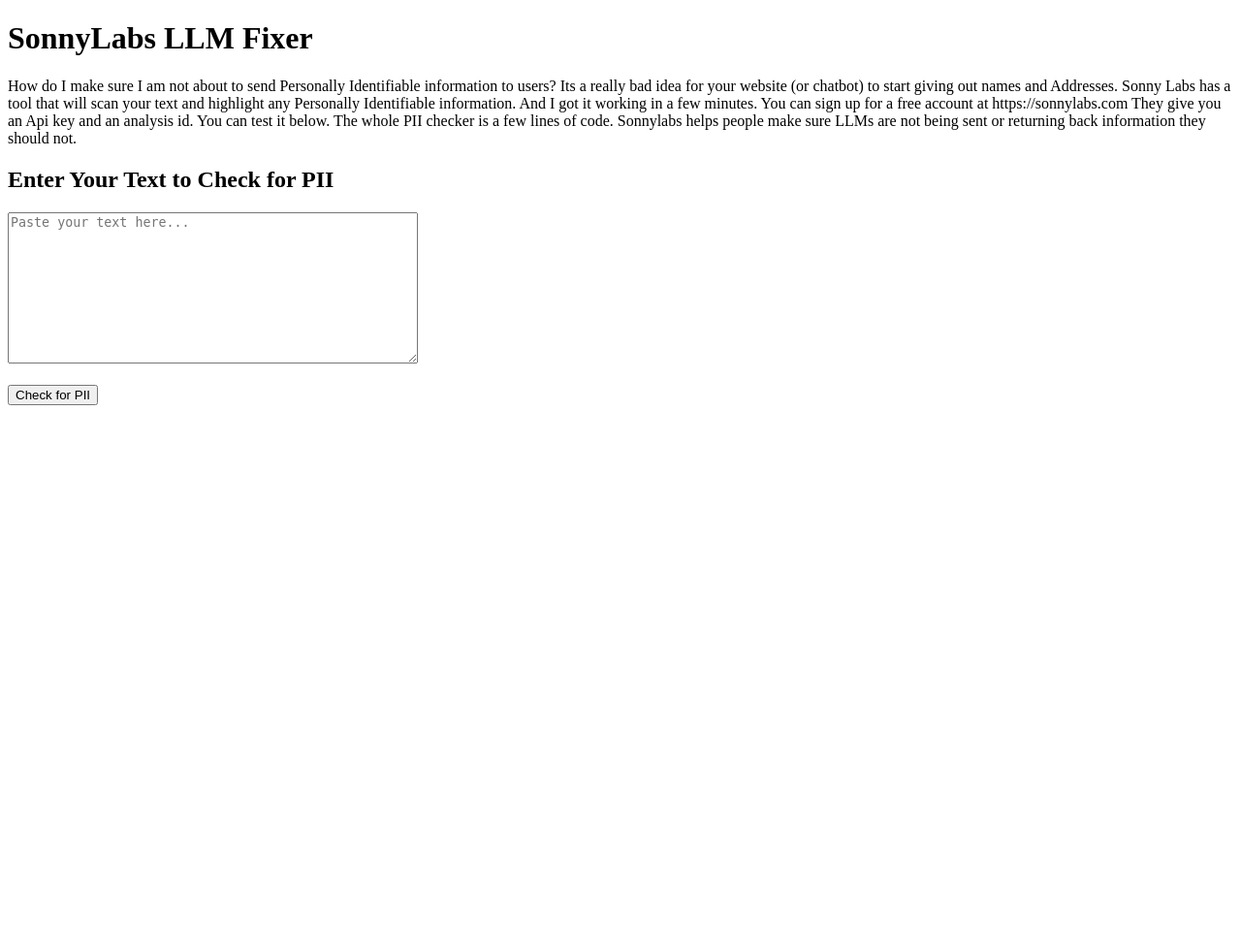
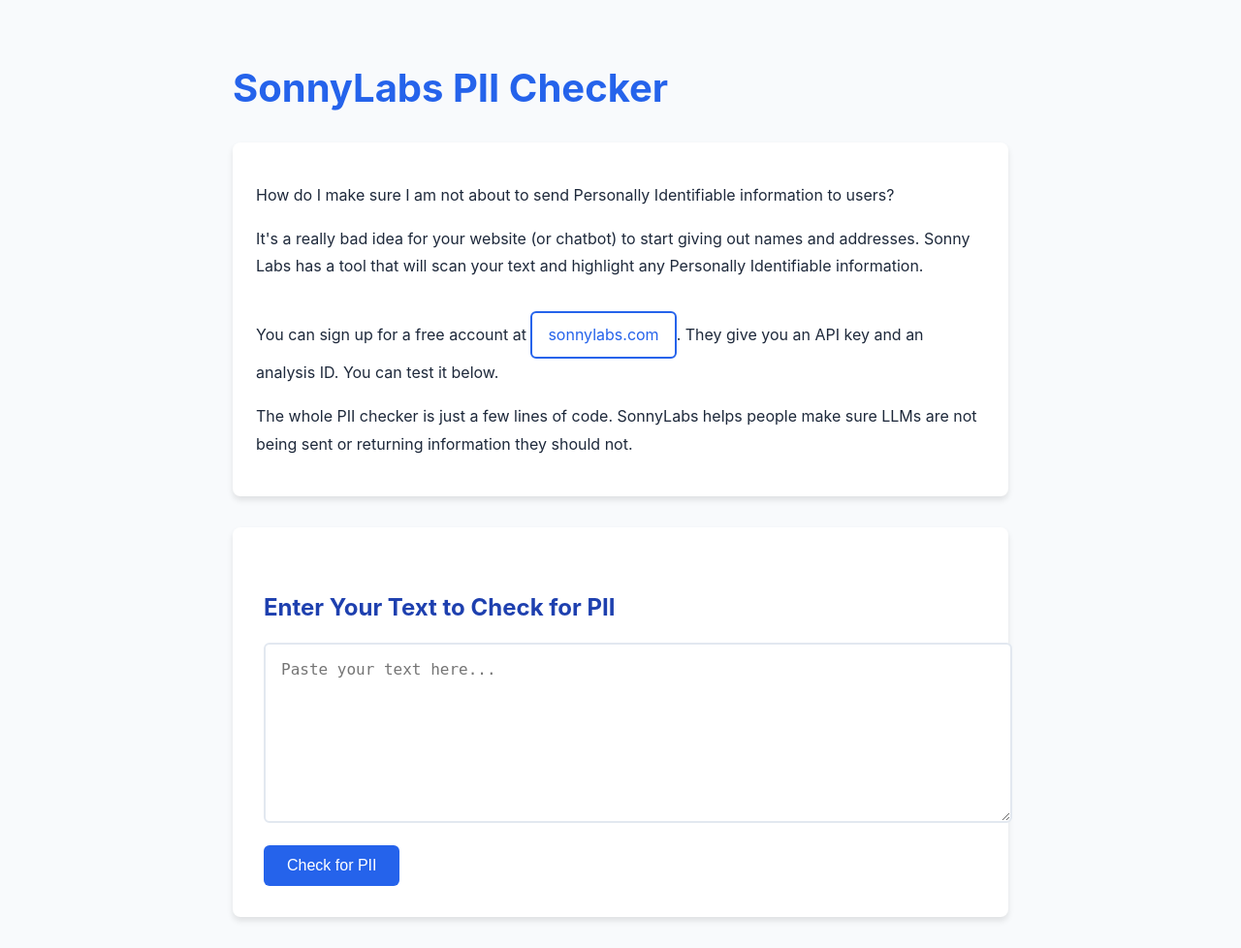
Before and after one commit to SonnyLabs/piifinder, a FastAPI app: page / in a window 1280 px wide. Shown: the whole page at 97% size. Before the commit the page ends 418 px from the top, so only its background shows below. Run offline with FastAPI, Linux system fonts and the light colour scheme.

Commit message:
Added new styling

```diff
--- a/main.py
+++ b/main.py
@@ -1,9 +1,13 @@
 from fastapi import FastAPI, Request, Form
 from fastapi.responses import HTMLResponse
 from fastapi.templating import Jinja2Templates
+from fastapi.staticfiles import StaticFiles
 from sonnylabs_py import SonnyLabsClient
 
 app = FastAPI()
+
+# Mount static files
+app.mount("/static", StaticFiles(directory="static"), name="static")
 
 # Set up the Jinja2 templates directory
 templates = Jinja2Templates(directory="templates")
--- /dev/null
+++ b/static/css/style.css
@@ -0,0 +1,114 @@
+:root {
+    --primary-color: #2563eb;
+    --secondary-color: #1e40af;
+    --background-color: #f8fafc;
+    --text-color: #1e293b;
+    --border-color: #e2e8f0;
+}
+
+body {
+    font-family: -apple-system, BlinkMacSystemFont, 'Segoe UI', Roboto, Oxygen, Ubuntu, Cantarell, sans-serif;
+    line-height: 1.6;
+    color: var(--text-color);
+    background-color: var(--background-color);
+    margin: 0;
+    padding: 0;
+}
+
+.container {
+    max-width: 800px;
+    margin: 0 auto;
+    padding: 2rem;
+}
+
+h1 {
+    color: var(--primary-color);
+    margin-bottom: 1.5rem;
+    font-size: 2.5rem;
+}
+
+h2 {
+    color: var(--secondary-color);
+    margin-top: 2rem;
+    margin-bottom: 1rem;
+}
+
+form {
+    background: white;
+    padding: 2rem;
+    border-radius: 8px;
+    box-shadow: 0 4px 6px rgba(0, 0, 0, 0.1);
+    margin-top: 2rem;
+}
+
+textarea {
+    width: 100%;
+    padding: 1rem;
+    border: 2px solid var(--border-color);
+    border-radius: 6px;
+    font-size: 1rem;
+    margin-bottom: 1rem;
+    resize: vertical;
+    min-height: 150px;
+}
+
+button {
+    background-color: var(--primary-color);
+    color: white;
+    padding: 0.75rem 1.5rem;
+    border: none;
+    border-radius: 6px;
+    font-size: 1rem;
+    cursor: pointer;
+    transition: background-color 0.2s;
+}
+
+button:hover {
+    background-color: var(--secondary-color);
+}
+
+.result-container {
+    background: white;
+    padding: 2rem;
+    border-radius: 8px;
+    box-shadow: 0 4px 6px rgba(0, 0, 0, 0.1);
+    margin-top: 2rem;
+}
+
+ul {
+    list-style-type: none;
+    padding: 0;
+}
+
+li {
+    background: #f1f5f9;
+    padding: 1rem;
+    margin-bottom: 0.5rem;
+    border-radius: 4px;
+    border-left: 4px solid var(--primary-color);
+}
+
+a {
+    color: var(--primary-color);
+    text-decoration: none;
+    display: inline-block;
+    margin-top: 1rem;
+    padding: 0.5rem 1rem;
+    border: 2px solid var(--primary-color);
+    border-radius: 6px;
+    transition: all 0.2s;
+}
+
+a:hover {
+    background-color: var(--primary-color);
+    color: white;
+}
+
+.intro-text {
+    background: white;
+    padding: 1.5rem;
+    border-radius: 8px;
+    box-shadow: 0 4px 6px rgba(0, 0, 0, 0.1);
+    margin-bottom: 2rem;
+    line-height: 1.8;
+}
--- a/templates/form.html
+++ b/templates/form.html
@@ -2,24 +2,24 @@
 <html>
 <head>
     <title>PII Checker</title>
+    <link rel="stylesheet" href="/static/css/style.css">
 </head>
 <body>
-    <h1>SonnyLabs LLM Fixer</h1>
+    <div class="container">
+        <h1>SonnyLabs PII Checker</h1>
 
-    How do I make sure I am not about to send Personally Identifiable information to users?
-    Its a really bad idea for your website (or chatbot) to start giving out names and Addresses.
+        <div class="intro-text">
+            <p>How do I make sure I am not about to send Personally Identifiable information to users?</p>
+            <p>It's a really bad idea for your website (or chatbot) to start giving out names and addresses. Sonny Labs has a tool that will scan your text and highlight any Personally Identifiable information.</p>
+            <p>You can sign up for a free account at <a href="https://sonnylabs.com" target="_blank">sonnylabs.com</a>. They give you an API key and an analysis ID. You can test it below.</p>
+            <p>The whole PII checker is just a few lines of code. SonnyLabs helps people make sure LLMs are not being sent or returning information they should not.</p>
+        </div>
 
-    Sonny Labs has a tool that will scan your text and highlight any Personally Identifiable information.
-    And I got it working in a few minutes. You can sign up for a free account at https://sonnylabs.com
-    They give you an Api key and an analysis id. You can test it below.
-
-    The whole PII checker is a few lines of code. Sonnylabs helps people make sure LLMs are not being sent or returning back
-    information they should not.
-
-    <h2>Enter Your Text to Check for PII</h2>
-    <form action="/analyze" method="post">
-        <textarea name="text" rows="10" cols="50" placeholder="Paste your text here..."></textarea><br><br>
-        <button type="submit">Check for PII</button>
-    </form>
+        <form action="/analyze" method="post">
+            <h2>Enter Your Text to Check for PII</h2>
+            <textarea name="text" placeholder="Paste your text here..."></textarea>
+            <button type="submit">Check for PII</button>
+        </form>
+    </div>
 </body>
 </html>
```
Also changed, not shown: templates/result.html (+7 -2 lines).
